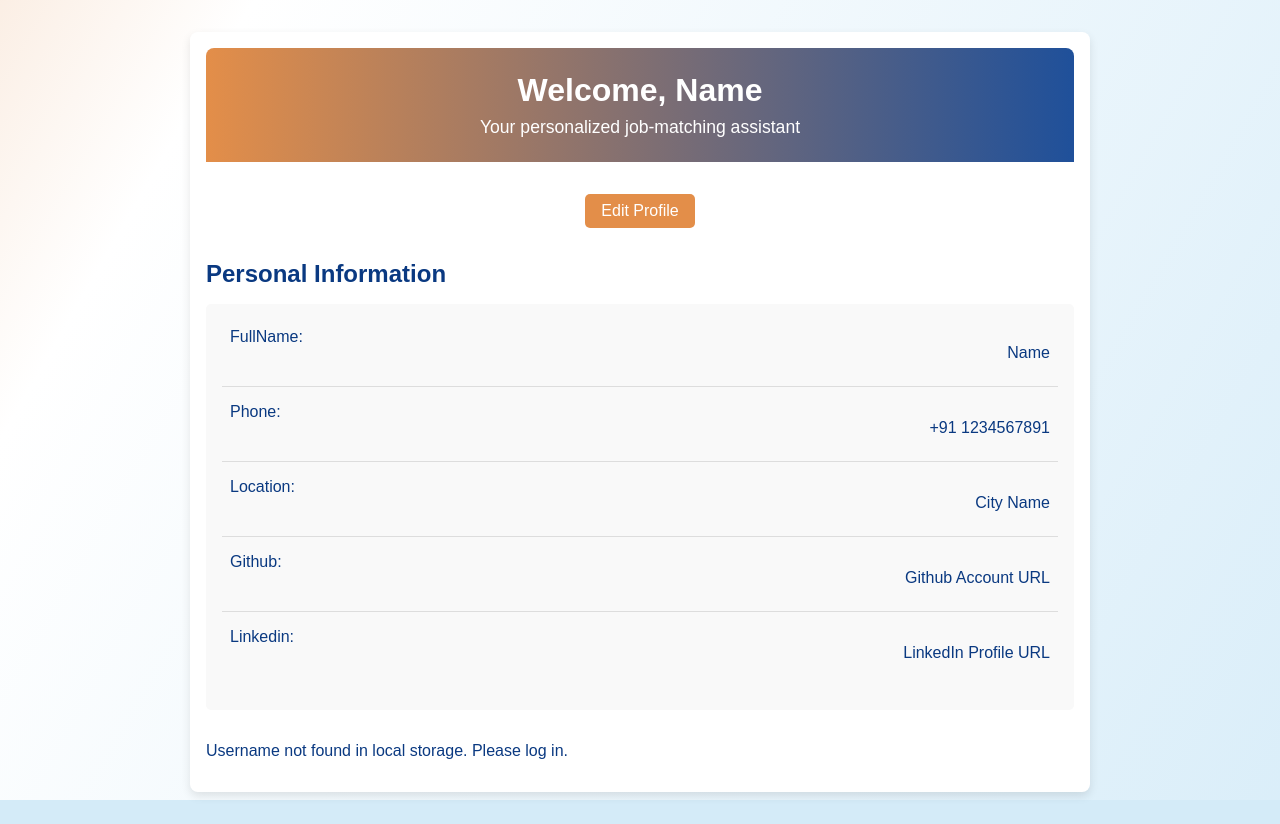
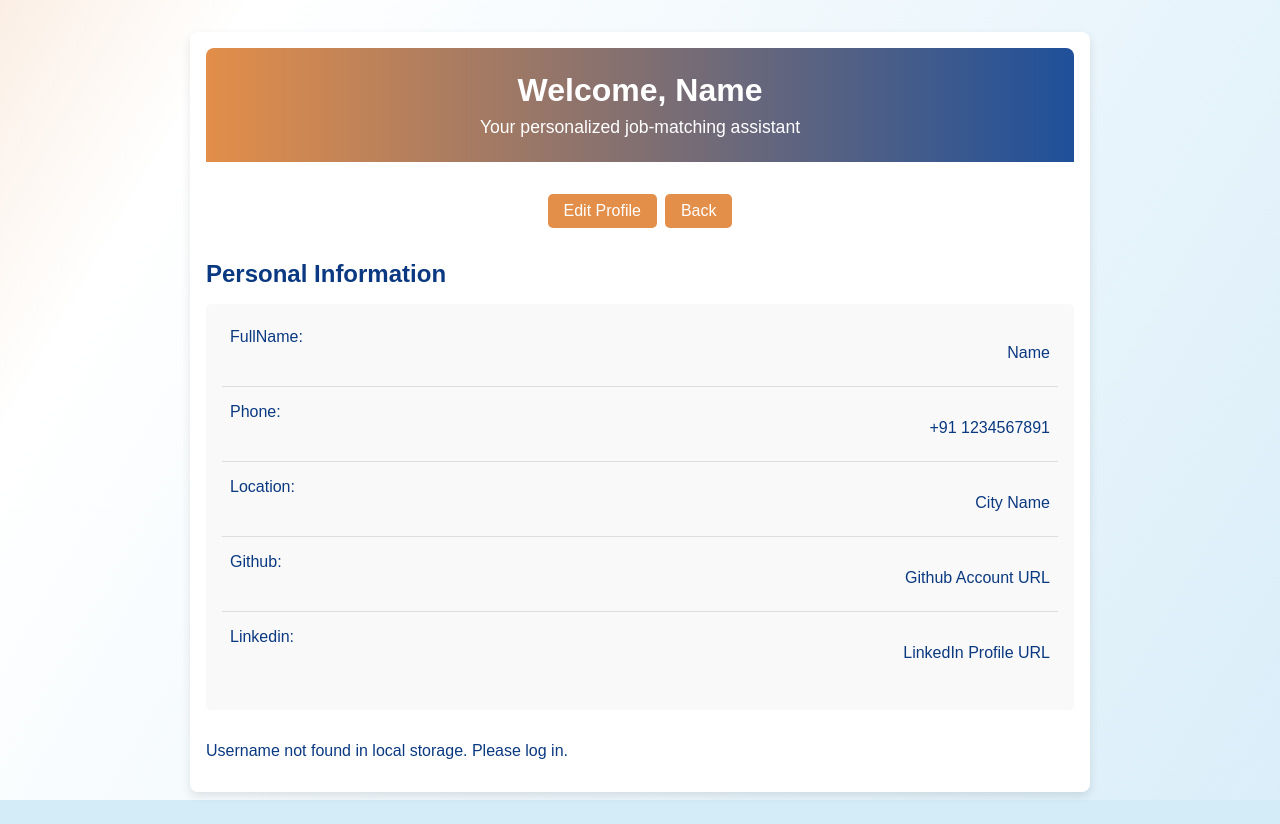
Before and after one commit to apeksha-ankola/JobScraper-Frontend, a React (Create React App) app: page /profile in a window 1280 px wide. Built offline with nearby package versions, Linux system fonts and the light colour scheme.

Commit message:
added back button for profile

```diff
--- a/src/Components/Profile/Profile.jsx
+++ b/src/Components/Profile/Profile.jsx
@@ -1,14 +1,15 @@
 import React, { useState, useEffect } from "react";
 import "./Profile.css";
 import axios from 'axios';
+import { useNavigate } from 'react-router-dom';
 
 const Profile = () => {
   const storedUsername = sessionStorage.getItem("username");
-  const storedName = sessionStorage.getItem("Name")
-  const storedPhone = sessionStorage.getItem("Phone")
-  const storedGithub = sessionStorage.getItem("Github")
-  const storedLinkedin = sessionStorage.getItem("LinkedIn")
-  const storedLocation = sessionStorage.getItem("Location")
+  const storedName = sessionStorage.getItem("Name");
+  const storedPhone = sessionStorage.getItem("Phone");
+  const storedGithub = sessionStorage.getItem("Github");
+  const storedLinkedin = sessionStorage.getItem("LinkedIn");
+  const storedLocation = sessionStorage.getItem("Location");
   const [isEditing, setIsEditing] = useState(false);
   const [profileData, setProfileData] = useState({
     fullName: storedName || "Name",
@@ -19,10 +20,9 @@ const Profile = () => {
   });
 
   const [message, setMessage] = useState("");
+  const navigate = useNavigate();
 
   useEffect(() => {
-    // Set username from localStorage if it exists
-    // const storedUsername = sessionStorage.getItem("username");
     if (!storedUsername) {
       setMessage("Username not found in local storage. Please log in.");
     }
@@ -63,17 +63,14 @@ const Profile = () => {
         ...profileData,
       };
 
-      // Correct axios POST request
       const response = await axios.post("http://127.0.0.1:5000/profile", formData, {
         headers: {
           "Content-Type": "application/json",
         },
       });
 
-      // Handle success or error
       if (response.data.success) {
         setMessage(response.data.message);
-        // console.log(response.data.user)
       } else {
         setMessage(response.data.message || "Failed to update profile.");
       }
@@ -83,38 +80,36 @@ const Profile = () => {
     }
   };
 
+  const handleBackClick = () => {
+    navigate("/");
+  };
 
   return (
     <div className="profile-container">
-      {/* Header Section */}
       <header className="profile-header">
         <h1>Welcome, {profileData.fullName}</h1>
         <p>Your personalized job-matching assistant</p>
       </header>
 
-      {/* Profile Details Section */}
       <section className="profile-details">
         <div className="profile-card">
-          {/* <img
-            src="https://via.placeholder.com/150"
-            alt="Profile"
-            className="profile-image"
-          /> */}
-          {/* <h2>{profileData.fullName}</h2> */}
           {!isEditing && (
+            <div className="button-group">
               <button className="edit-profile-btn" onClick={handleEditClick}>
                 Edit Profile
               </button>
+              <button className="edit-profile-btn" onClick={handleBackClick}>
+                Back
+              </button>
+            </div>
           )}
         </div>
       </section>
 
-      {/* Personal Information Section */}
       <section className="personal-info">
         <h2>Personal Information</h2>
         <div className="info-list">
-          {["fullName", "phone", "location", "github", "linkedin"].map(
-            (field) => (
+          {["fullName", "phone", "location", "github", "linkedin"].map((field) => (
             <div className="info-item" key={field}>
               <span>{field.replace(/^\w/, (c) => c.toUpperCase())}:</span>
               {isEditing ? (
@@ -128,30 +123,22 @@ const Profile = () => {
                 <p>{profileData[field]}</p>
               )}
             </div>
-            )
-          )}
+          ))}
         </div>
       </section>
 
-      {/* Save Button */}
       {isEditing && (
+        <div className="button-group">
           <button className="update-info-btn" onClick={handleSaveClick}>
             Save Changes
           </button>
+          <button className="update-info-btn" onClick={handleBackClick}>
+            Back
+          </button>
+        </div>
       )}
 
-      {/* Message Section */}
       {message && <p className="update-message">{message}</p>}
-
-      {/* Resume Upload Section */}
-      {/* <section className="profile-resume">
-        <h2>Resume</h2>
-        <div className="resume-upload">
-          <p>Upload your latest resume to improve job matching.</p>
-          <input type="file" className="resume-input" />
-          <button className="upload-resume-btn">Upload</button>
-        </div>
-      </section> */}
     </div>
   );
 };
```
Lines whose indentation alone changed are shown as unchanged.
